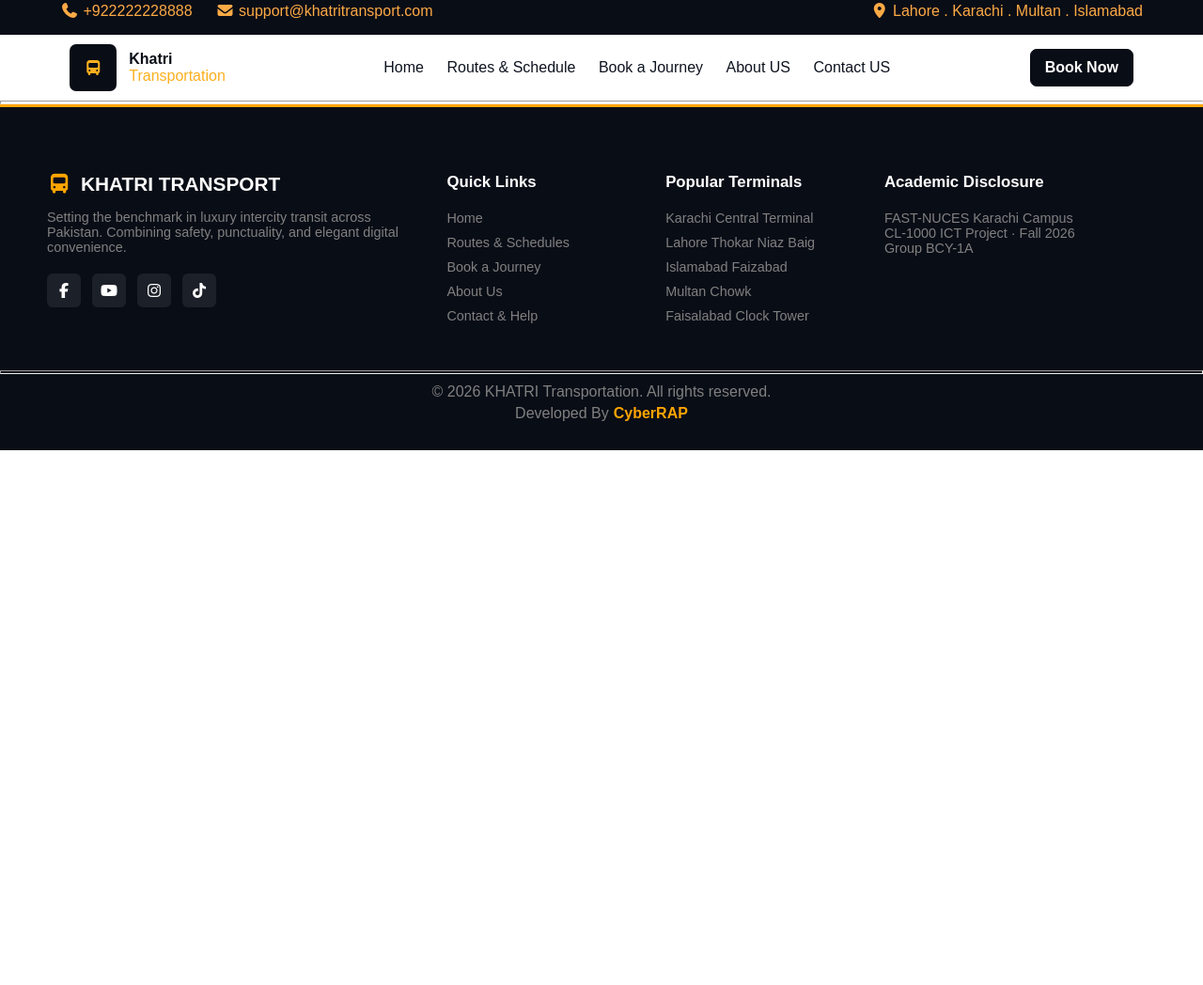
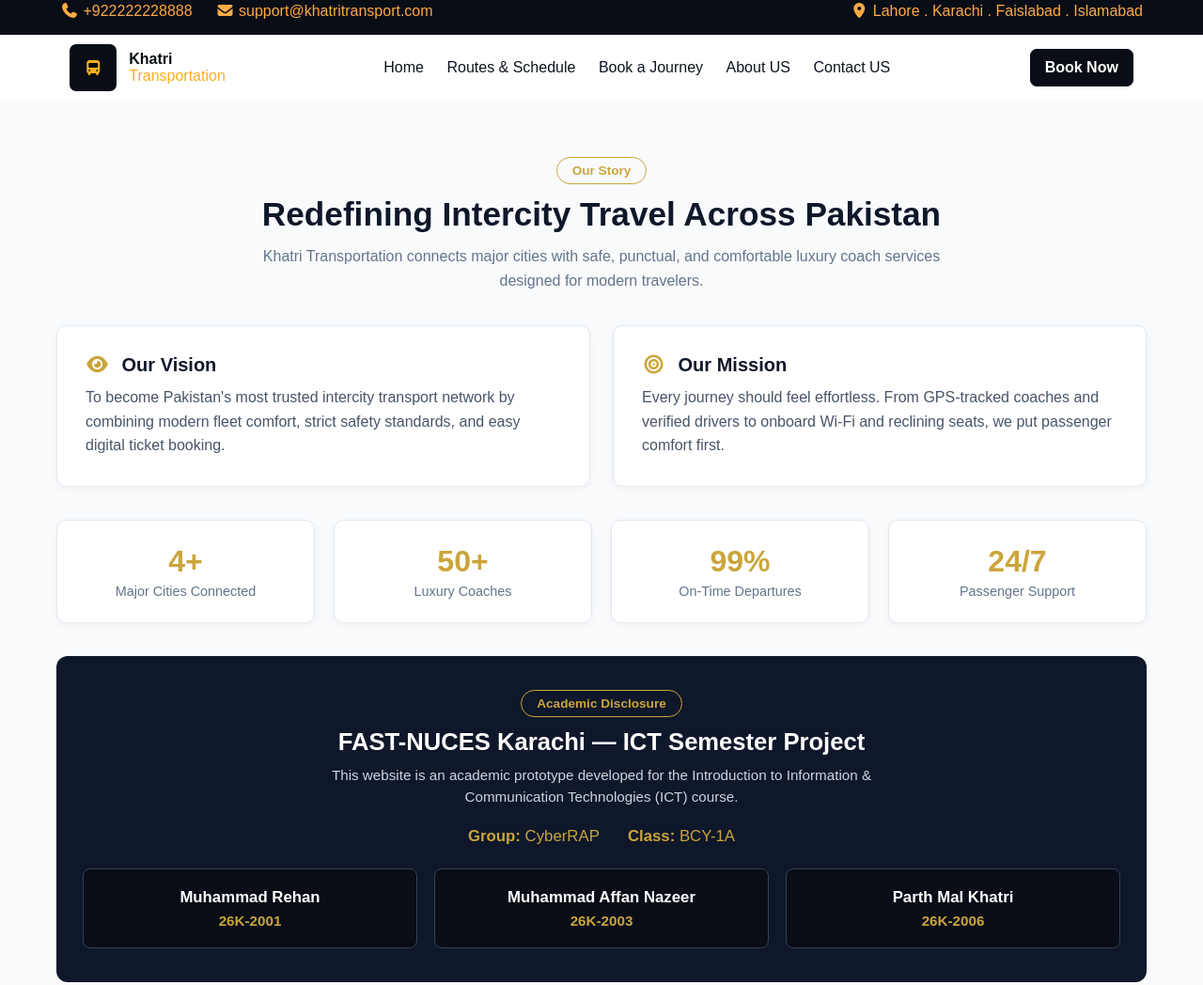
Before and after one commit to muhammadrehan-gm/Khatri-Transport, a plain HTML site: page about_US.html in a window 1280 px wide. Shown: the part 13-1061 px from the top of the page at 94% size. Before the commit the page ends 800 px from the top, so only its background shows below. Drawn offline with Linux system fonts and the light colour scheme.

Commit message:
Add About us Info

```diff
--- a/about_US.html
+++ b/about_US.html
@@ -26,7 +26,7 @@
 
                 <div class="location-marks">
                     <i class="fa-solid fa-location-dot"></i>
-                    Lahore . Karachi . Multan . Islamabad
+                    Lahore . Karachi . Faislabad . Islamabad
                 </div>
             </div>
         </div>
@@ -58,10 +58,83 @@
         </div>
     </header>
 
-    <main>
+    <main class="aboutarea">
+        <div class="aboutcontainer">
 
+            <!-- Story Header -->
+            <div class="aboutheader">
+                <span class="badge">Our Story</span>
+                <h1>Redefining Intercity Travel Across Pakistan</h1>
+                <p>Khatri Transportation connects major cities with safe, punctual, and comfortable luxury coach
+                    services designed for modern travelers.</p>
+            </div>
 
+            <!-- Vision & Mission -->
+            <div class="aboutgrid">
+                <div class="aboutcard">
+                    <h3><i class="fa-solid fa-eye"></i> Our Vision</h3>
+                    <p>To become Pakistan's most trusted intercity transport network by combining modern fleet comfort,
+                        strict safety standards, and easy digital ticket booking.</p>
+                </div>
 
+                <div class="aboutcard">
+                    <h3><i class="fa-solid fa-bullseye"></i> Our Mission</h3>
+                    <p>Every journey should feel effortless. From GPS-tracked coaches and verified drivers to onboard
+                        Wi-Fi and reclining seats, we put passenger comfort first.</p>
+                </div>
+            </div>
+
+            <!-- Stats Row -->
+            <div class="statsgrid">
+                <div class="statbox">
+                    <h2>4+</h2>
+                    <p>Major Cities Connected</p>
+                </div>
+                <div class="statbox">
+                    <h2>50+</h2>
+                    <p>Luxury Coaches</p>
+                </div>
+                <div class="statbox">
+                    <h2>99%</h2>
+                    <p>On-Time Departures</p>
+                </div>
+                <div class="statbox">
+                    <h2>24/7</h2>
+                    <p>Passenger Support</p>
+                </div>
+            </div>
+
+            <!-- Academic Disclosure & Student Details -->
+            <div class="disclosurebox">
+                <span class="badge">Academic Disclosure</span>
+                <h2>FAST-NUCES Karachi — ICT Semester Project</h2>
+                <p>This website is an academic prototype developed for the Introduction to Information & Communication
+                    Technologies (ICT) course.</p>
+
+                <div class="groupmeta">
+                    <span><b>Group:</b> CyberRAP</span>
+                    <span><b>Class:</b> BCY-1A</span>
+                </div>
+
+                <div class="membergrid">
+                    <div class="memberbox">
+                        <h4>Muhammad Rehan</h4>
+                        <p>26K-2001</p>
+                    </div>
+
+                    <div class="memberbox">
+                        <h4>Muhammad Affan Nazeer</h4>
+                        <p>26K-2003</p>
+                    </div>
+
+                    <div class="memberbox">
+                        <h4>Parth Mal Khatri</h4>
+                        <p>26K-2006</p>
+                    </div>
+                </div>
+            </div>
+
+        </div>
     </main>
 
     <hr>
@@ -87,11 +160,11 @@
             <div class="footercolumn">
                 <h4>Quick Links</h4>
                 <ul>
-                    <li><a href="index.html" >Home</a></li>
-                    <li><a href="routes.html" >Routes & Schedules</a></li>
-                    <li><a href="booking.html" >Book a Journey</a></li>
-                    <li><a href="about_US.html" >About Us</a></li>
-                    <li><a href="contact.html" >Contact & Help</a></li>
+                    <li><a href="index.html">Home</a></li>
+                    <li><a href="routes.html">Routes & Schedules</a></li>
+                    <li><a href="booking.html">Book a Journey</a></li>
+                    <li><a href="about_US.html">About Us</a></li>
+                    <li><a href="contact.html">Contact & Help</a></li>
                 </ul>
             </div>
             <div class="footercolumn">
```
